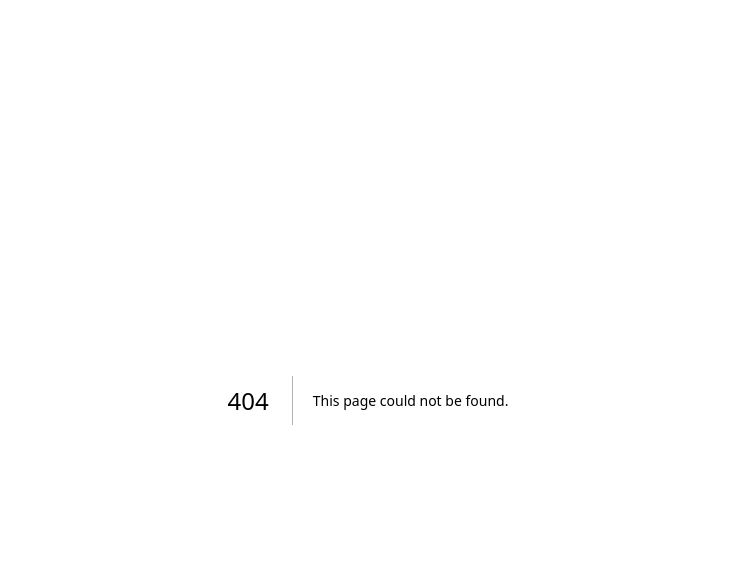
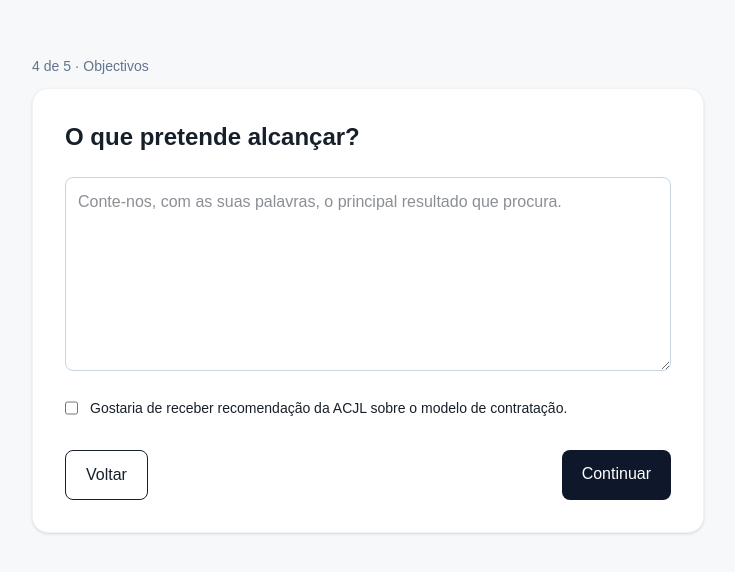
Before and after one commit to acjl-mz/acjl-onboarding, a Next.js app: page /diagnostico/objectivos in a window 1280 px wide. Before the commit this address had no page. Shown: the top 572 px of the page, without its empty margins (272-1007 px from the left). Built offline with nearby package versions, Linux system fonts and the light colour scheme.

Commit message:
feat: build diagnostic foundation (app/diagnostico/objectivos/page.tsx)

```diff
--- /dev/null
+++ b/app/diagnostico/objectivos/page.tsx
@@ -0,0 +1,17 @@
+import Link from "next/link";
+
+export default function ObjectivosPage() {
+  return (
+    <main className="min-h-screen bg-[var(--acjl-surface)] p-6">
+      <div className="mx-auto max-w-2xl pt-8">
+        <p className="text-sm text-slate-500">4 de 5 · Objectivos</p>
+        <section className="mt-3 rounded-2xl bg-white p-8 border border-black/5 shadow-sm">
+          <h1 className="text-2xl font-semibold">O que pretende alcançar?</h1>
+          <textarea placeholder="Conte-nos, com as suas palavras, o principal resultado que procura." rows={7} className="mt-6 w-full rounded-lg border border-slate-300 p-3" />
+          <label className="mt-5 flex gap-3 text-sm"><input type="checkbox" /> Gostaria de receber recomendação da ACJL sobre o modelo de contratação.</label>
+          <div className="mt-8 flex justify-between"><Link href="/diagnostico/situacao" className="rounded-lg border px-5 py-3">Voltar</Link><Link href="/diagnostico/revisao" className="rounded-lg bg-slate-900 px-5 py-3 text-white">Continuar</Link></div>
+        </section>
+      </div>
+    </main>
+  );
+}
```
